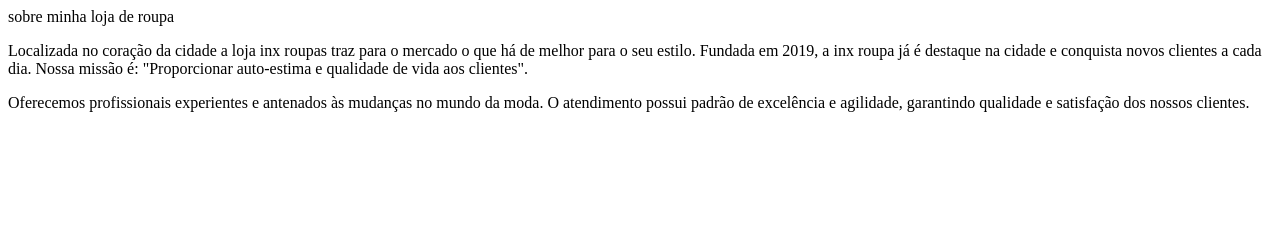
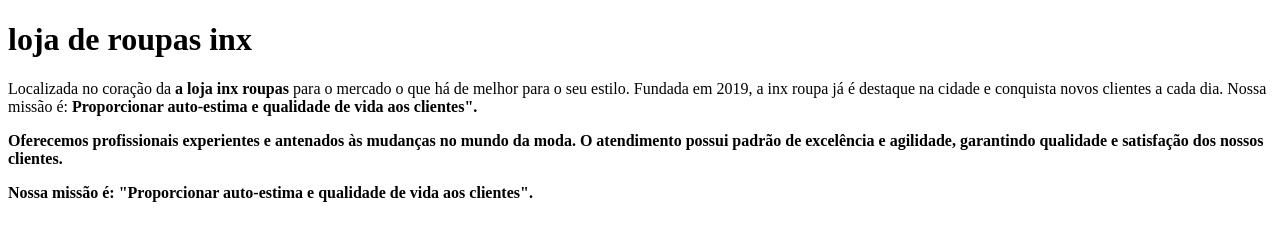
Before and after one commit to willianchef/pc, a plain HTML site: page INDEX.HTML in a window 1280 px wide. Drawn offline with Linux system fonts and the light colour scheme.

Commit message:
Add files via upload

```diff
--- a/INDEX.HTML
+++ b/INDEX.HTML
@@ -1,7 +1,10 @@
-<h1></h1>sobre minha loja de roupa</h1>
+<!DOCTYPE html>
+<html>
+    <h1>loja de roupas inx</h1>
+    <p></p>Localizada no coração da <strong> a loja inx roupas </strong> para o mercado o que há de melhor para o seu estilo. Fundada em 2019, a inx roupa já é destaque na cidade e conquista novos clientes a cada dia.
 
-<p></p>Localizada no coração da cidade a loja inx roupas traz para o mercado o que há de melhor para o seu estilo. Fundada em 2019, a inx roupa já é destaque na cidade e conquista novos clientes a cada dia.
+     Nossa missão é: <strong></em>Proporcionar auto-estima e qualidade de vida aos clientes".</strong.</em></p>
 
-Nossa missão é: "Proporcionar auto-estima e qualidade de vida aos clientes".</p>
-
-<p></p>Oferecemos profissionais experientes e antenados às mudanças no mundo da moda. O atendimento possui padrão de excelência e agilidade, garantindo qualidade e satisfação dos nossos clientes.</p>
+    <p></p>Oferecemos profissionais experientes e antenados às mudanças no mundo da moda. O atendimento possui padrão de excelência e agilidade, garantindo qualidade e satisfação dos nossos clientes.</p>
+    Nossa missão é: "Proporcionar auto-estima e qualidade de vida aos clientes".</p>
+<html>
```
